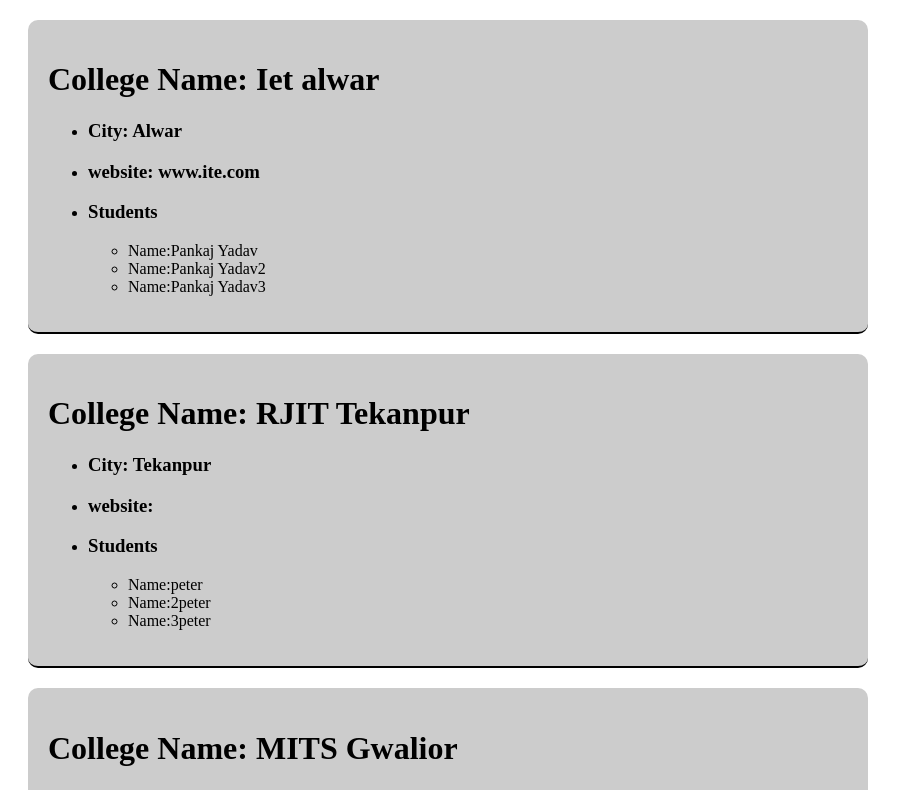
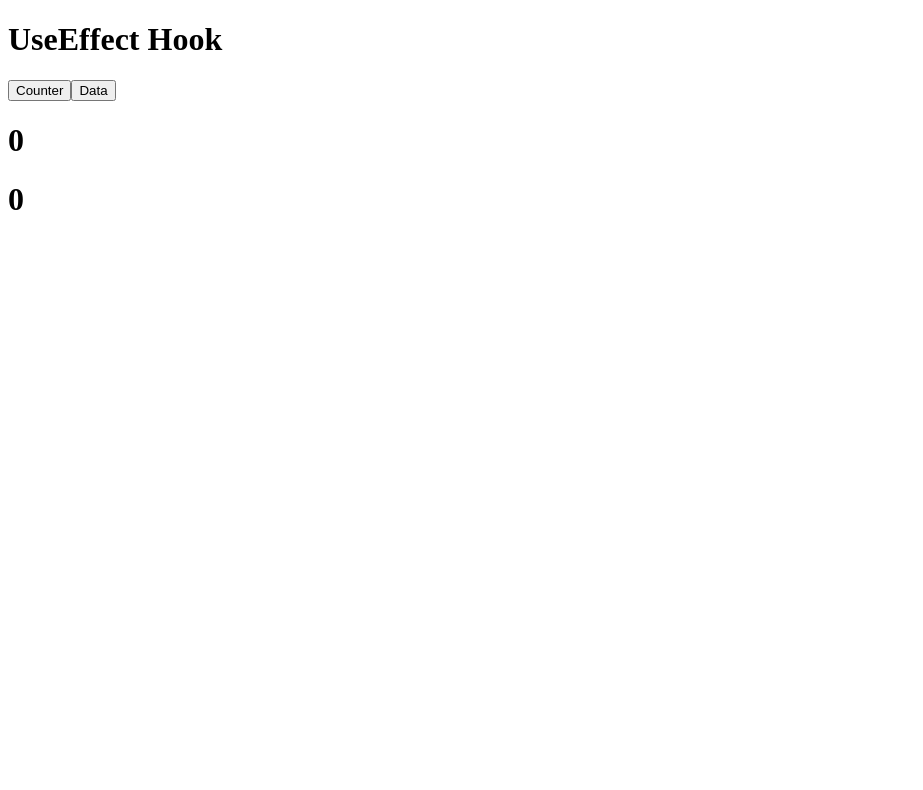
Before and after one commit to py-pankaj-ydv-7/Learning-React-js-step-by-step, a React (Vite) app in the folder react-blog/: page / in a window 1280 px wide. Shown: the top 790 px of the page, without its empty margins (0-923 px from the left). Built offline with nearby package versions, Linux system fonts and the light colour scheme.

Commit message:
revision

```diff
--- a/react-blog/src/App.jsx
+++ b/react-blog/src/App.jsx
@@ -1,6 +1,8 @@
 // import Login,{Profile,Setting} from "./UserComponent";
 
-import ArrayNestedLoop from "./ArrayNestedLoop";
+import UseEffect from "./UseEffect";
+
+// import ArrayNestedLoop from "./ArrayNestedLoop";
 
 // import ReuseComponent from "./ReuseComponent";
 
@@ -139,7 +141,8 @@ function App(){
        {/* <Getfeild/> */}
        {/* <LoopInJsx/> */}
        {/* <ReuseComponent/> */}
-      <ArrayNestedLoop/>
+      {/* <ArrayNestedLoop/> */}
+      <UseEffect/>
 
     </div>
   )
--- /dev/null
+++ b/react-blog/src/CounterUseEffect.jsx
@@ -0,0 +1,21 @@
+import { useEffect } from "react";
+
+
+function CounterUseEffect({count,data}) {
+    const getCounter = ()=>{
+        console.log("call only");
+
+    }
+    useEffect(()=>{
+        getCounter();
+
+    },[count,data])
+  return (
+    <div>
+        <h1>{count}</h1>
+        <h1>{data}</h1>
+    </div>
+  )
+}
+
+export default CounterUseEffect
--- /dev/null
+++ b/react-blog/src/UseEffect.jsx
@@ -0,0 +1,35 @@
+import { useEffect, useState } from "react";
+import CounterUseEffect from "./CounterUseEffect";
+
+function UseEffect() {
+    const [count,setCount]=useState(0);
+    const [data,setData]=useState(0);
+
+
+    function counterFunction(){
+        console.log("counterFunction",count);
+
+    }
+
+    function callOnce(){
+        console.log("callOnce function called");
+
+    }
+    useEffect(()=>{
+        // callOnce();
+         counterFunction();
+    },[count])
+  return (
+    <div>
+        <h1>UseEffect Hook</h1>
+
+        <button onClick={()=>setCount(count + 1)}>Counter</button>
+        <button onClick={()=>setData(data + 1)}>Data</button>
+        {/* <h1>{count}</h1>
+        <h1>{data}</h1> */}
+        <CounterUseEffect count={count} data={data} />
+    </div>
+  )
+}
+
+export default UseEffect
```
